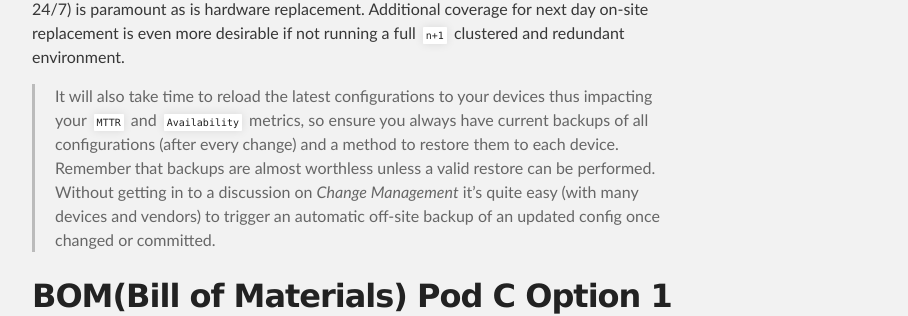
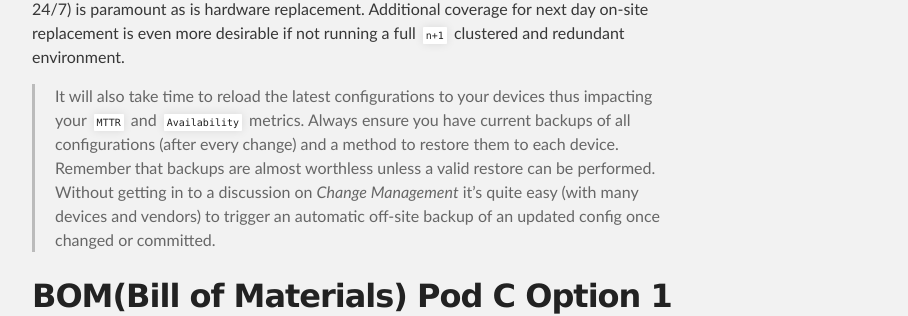
Before and after one commit to podomere/ond, a Jekyll site: the page built from ond-00001/ond-00001.md, in a window 1280 px wide and 900 px high, scrolled down 35962 px. Shown: the part 150-466 px from the top of the window, without its empty margins (288-1196 px from the left). Built offline with Jekyll 4.4.1, drawn with Linux system fonts in a browser that asks for light colours.

````diff
--- a/ond-00001/ond-00001.md
+++ b/ond-00001/ond-00001.md
@@ -640,7 +640,7 @@ It is thus recommended to use diverse heterogeneous vendors/equipment for at lea
 
 The availability of commercial vendor support 8x5 business hours (with optional upgrade to 24/7) is paramount as is hardware replacement. Additional coverage for next day on-site replacement is even more desirable if not running a full ```n+1``` clustered and redundant environment.
 
-> It will also take time to reload the latest configurations to your devices thus impacting your ```MTTR``` and ```Availability``` metrics, so ensure you always have current backups of all configurations (after every change) and a method to restore them to each device. Remember that backups are almost worthless unless a valid restore can be performed. Without getting in to a discussion on _Change Management_ it's quite easy (with many devices and vendors) to trigger an automatic off-site backup of an updated config once changed or committed.
+> It will also take time to reload the latest configurations to your devices thus impacting your ```MTTR``` and ```Availability``` metrics. Always ensure you have current backups of all configurations (after every change) and a method to restore them to each device. Remember that backups are almost worthless unless a valid restore can be performed. Without getting in to a discussion on _Change Management_ it's quite easy (with many devices and vendors) to trigger an automatic off-site backup of an updated config once changed or committed.
 
 ## BOM(Bill of Materials) Pod C Option 1
 
````
